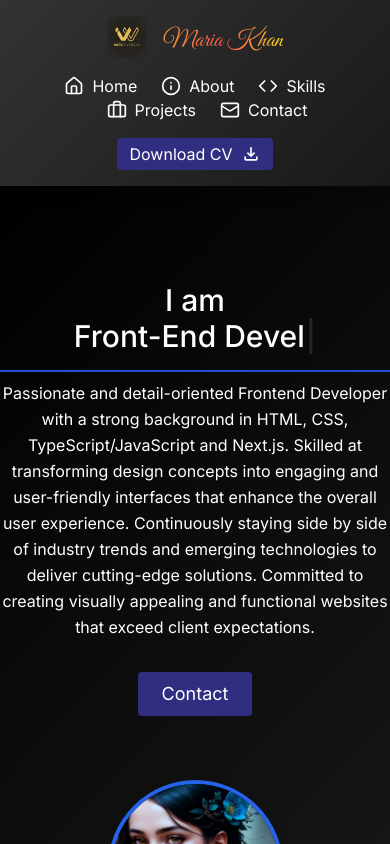
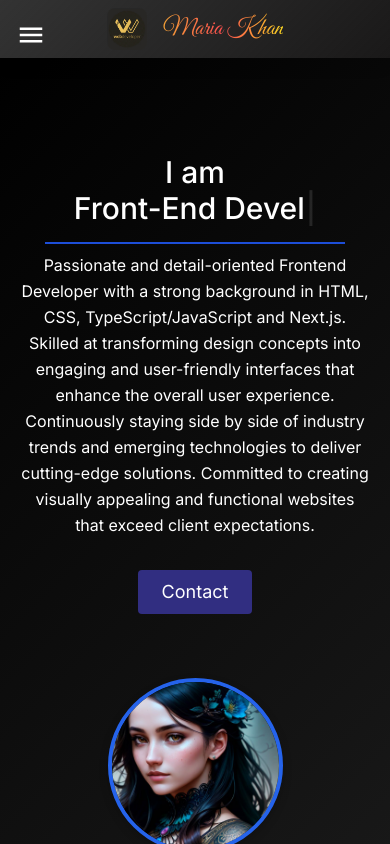
Before and after one commit to MariaKhan10/Portfolio, a Next.js app: page / in a window 390 px wide. Shown: the top 844 px of the page. Built offline with nearby package versions, Linux system fonts and the light colour scheme.

Commit message:
first commit

```diff
--- a/src/app/component/hero.tsx
+++ b/src/app/component/hero.tsx
@@ -24,7 +24,7 @@ const Hero = () => {
                 }}
               />
             </h1>
-            <div className="w-[400px] h-[2px] bg-blue-700"></div>
+            <div className="w-[300px] h-[2px] bg-blue-700"></div>
             <p className="mb-8 leading-relaxed text-white mt-2">
               Passionate and detail-oriented Frontend Developer with a strong
               background in HTML, CSS, TypeScript/JavaScript and Next.js. Skilled at
--- a/src/app/component/navbar.tsx
+++ b/src/app/component/navbar.tsx
@@ -1,16 +1,17 @@
 "use client";
+
 import Link from "next/link";
-import React from "react";
-import { MdOutlineFileDownload } from "react-icons/md";
-import { Great_Vibes } from 'next/font/google';
-import Image from 'next/image';
+import React, { useState } from "react";
+import { MdOutlineFileDownload, MdMenu, MdClose } from "react-icons/md";
+import { Great_Vibes } from "next/font/google";
+import Image from "next/image";
 import { Home, Info, Briefcase, Code, Mail } from "lucide-react";
 import { motion } from "framer-motion";
 
 const greatVibes = Great_Vibes({
-  weight: ['400'],
-  subsets: ['latin'],
-  display: 'swap',
+  weight: ["400"],
+  subsets: ["latin"],
+  display: "swap",
 });
 
 const navItems = [
@@ -22,36 +23,46 @@ const navItems = [
 ];
 
 const Navbar = () => {
+  const [menuOpen, setMenuOpen] = useState(false);
   const navbarBackground = `linear-gradient(135deg, rgba(0, 0, 0, 0.8), rgba(26, 25, 25, 1))`;
 
   return (
     <div className="z-50 sticky top-0">
-      <div style={{ background: navbarBackground }} className="py-2 px-3 shadow-lg backdrop-blur-lg">
+      <div
+        style={{ background: navbarBackground }}
+        className="py-2 px-3 shadow-lg backdrop-blur-lg"
+      >
         <header className="body-font">
-          <div className="container mx-auto flex flex-wrap p-2 flex-col md:flex-row items-center">
-            {/* Logo & Name */}
-            <a className="flex title-font font-medium items-center text-white mb-4 md:mb-0">
+          <div className="container mx-auto flex flex-wrap items-center justify-between">
+            {/* Logo + Name Centered on Mobile */}
+            <div className="flex items-center justify-center mx-auto md:mx-0">
               <Image
                 alt="logo"
                 width={40}
                 height={70}
                 src="/pictures/logo3.png"
-                className="rounded-lg"// Fixing the Image Path
+                className="rounded-lg"
               />
               <span
-  className={`${greatVibes.className} relative title-font text-2xl sm:text-5xl lg:text-3xl font-bold
+                className={`${greatVibes.className} title-font text-2xl sm:text-5xl lg:text-3xl font-bold
                 bg-gradient-to-r from-[#f3a136] via-[#ff4e50] to-[#f9d423] text-transparent bg-clip-text
                 transition-all duration-500 ease-in-out hover:drop-shadow-[0_0_15px_#ff4e50]
-    hover:tracking-wide hover:scale-105 inline-block mt-2 ml-4 cursor-pointer`}
+                hover:tracking-wide hover:scale-105 ml-4 cursor-pointer`}
               >
                 Maria Khan
               </span>
+            </div>
 
+            {/* Hamburger Button - Small Screens */}
+            <button
+              onClick={() => setMenuOpen(true)}
+              className="md:hidden text-white text-3xl absolute left-4 top-5"
+            >
+              <MdMenu />
+            </button>
 
-            </a>
-
-            {/* Navbar Links */}
-            <nav className="md:ml-auto md:mr-auto flex flex-wrap items-center text-base justify-center space-x-6">
+            {/* Desktop Navigation */}
+            <nav className="hidden md:flex md:items-center md:space-x-6">
               {navItems.map((item, index) => (
                 <motion.div
                   key={index}
@@ -67,9 +78,9 @@ const Navbar = () => {
               ))}
             </nav>
 
-            {/* Download CV Button */}
-            <a href="/cv/cv.pdf" download="CV.pdf">
-              <button className="inline-flex text-white items-center bg-indigo-900 border-0 py-1 px-3 focus:outline-none hover:bg-blue-600 rounded text-base mt-4 md:mt-0">
+            {/* CV Download Button - Desktop Only */}
+            <a href="/cv/cv.pdf" download="CV.pdf" className="hidden md:block">
+              <button className="inline-flex text-white items-center bg-indigo-900 border-0 py-1 px-3 focus:outline-none hover:bg-blue-600 rounded text-base">
                 Download CV
                 <MdOutlineFileDownload className="text-xl ml-2" />
               </button>
@@ -77,6 +88,48 @@ const Navbar = () => {
           </div>
         </header>
       </div>
+
+      {/* Mobile Full Screen Menu */}
+      {menuOpen && (
+        <div className="fixed inset-0 bg-black bg-opacity-90 z-50 flex flex-col items-center justify-center">
+          {/* Close Button */}
+          <button
+            onClick={() => setMenuOpen(false)}
+            className="absolute top-6 right-6 text-white text-4xl"
+          >
+            <MdClose />
+          </button>
+
+          {/* Mobile Nav Links */}
+          <div className="flex flex-col space-y-6 text-white text-lg text-center">
+            {navItems.map((item, index) => (
+              <motion.div
+                key={index}
+                initial={{ opacity: 0, y: -20 }}
+                animate={{ opacity: 1, y: 0 }}
+                transition={{ delay: index * 0.1 }}
+                className="flex items-center space-x-2 hover:text-gray-300 transition duration-300"
+              >
+                <item.icon className="w-6 h-6" />
+                <Link href={item.href} onClick={() => setMenuOpen(false)}>
+                  {item.label}
+                </Link>
+              </motion.div>
+            ))}
+
+            {/* Mobile CV Button */}
+            <a
+              href="/cv/cv.pdf"
+              download="CV.pdf"
+              onClick={() => setMenuOpen(false)}
+            >
+              <button className="mt-6 text-white items-center bg-indigo-900 border-0 py-2 px-4 focus:outline-none hover:bg-blue-600 rounded text-base">
+                Download CV
+              </button>
+            </a>
+          </div>
+        </div>
+      )}
     </div>
   );
 };
```
Also changed, not shown: public/pictures/aboutmepic.jpg (deleted), public/pictures/aboutmepic1.jpg (deleted). Lines whose indentation alone changed are shown as unchanged.
